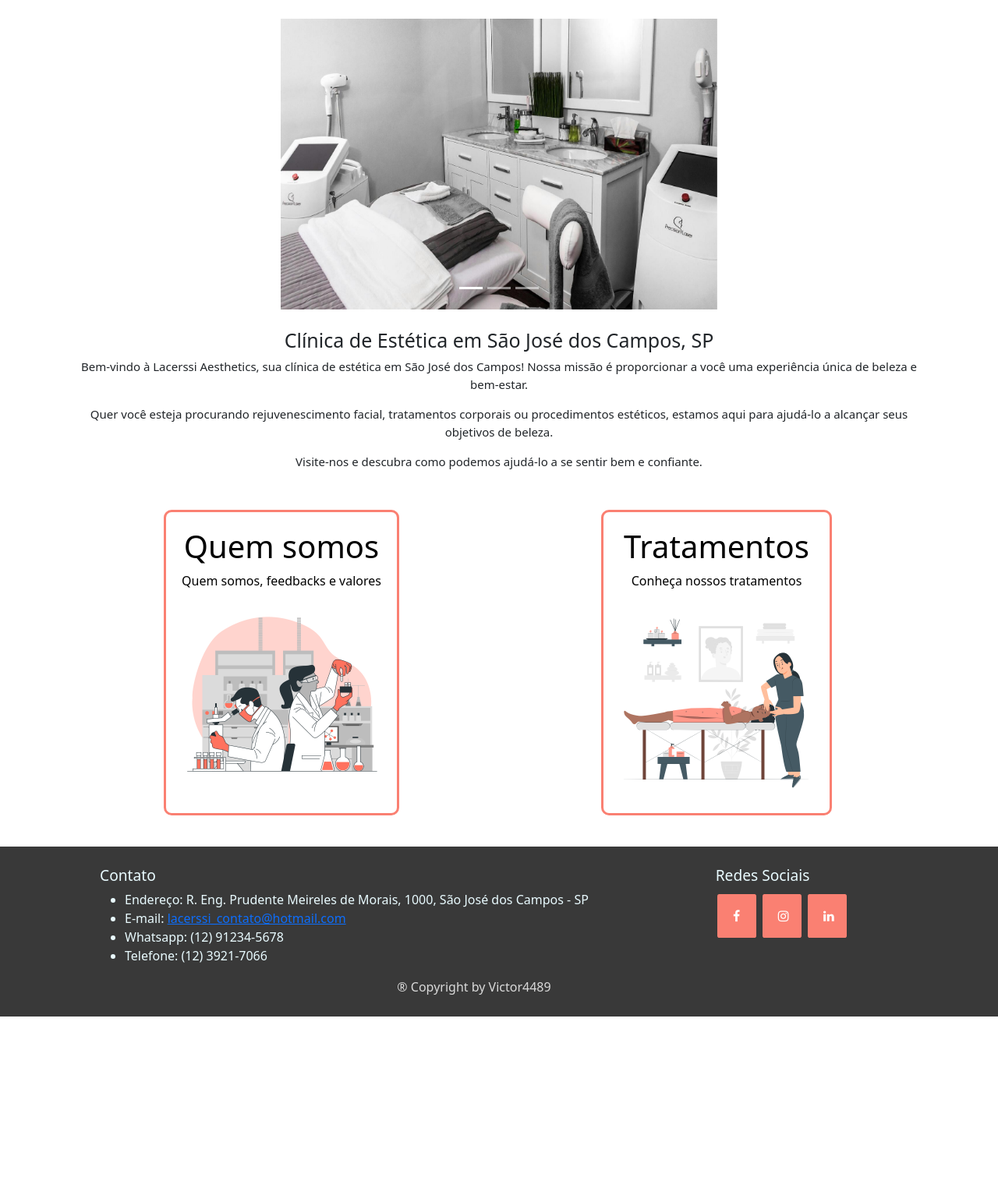
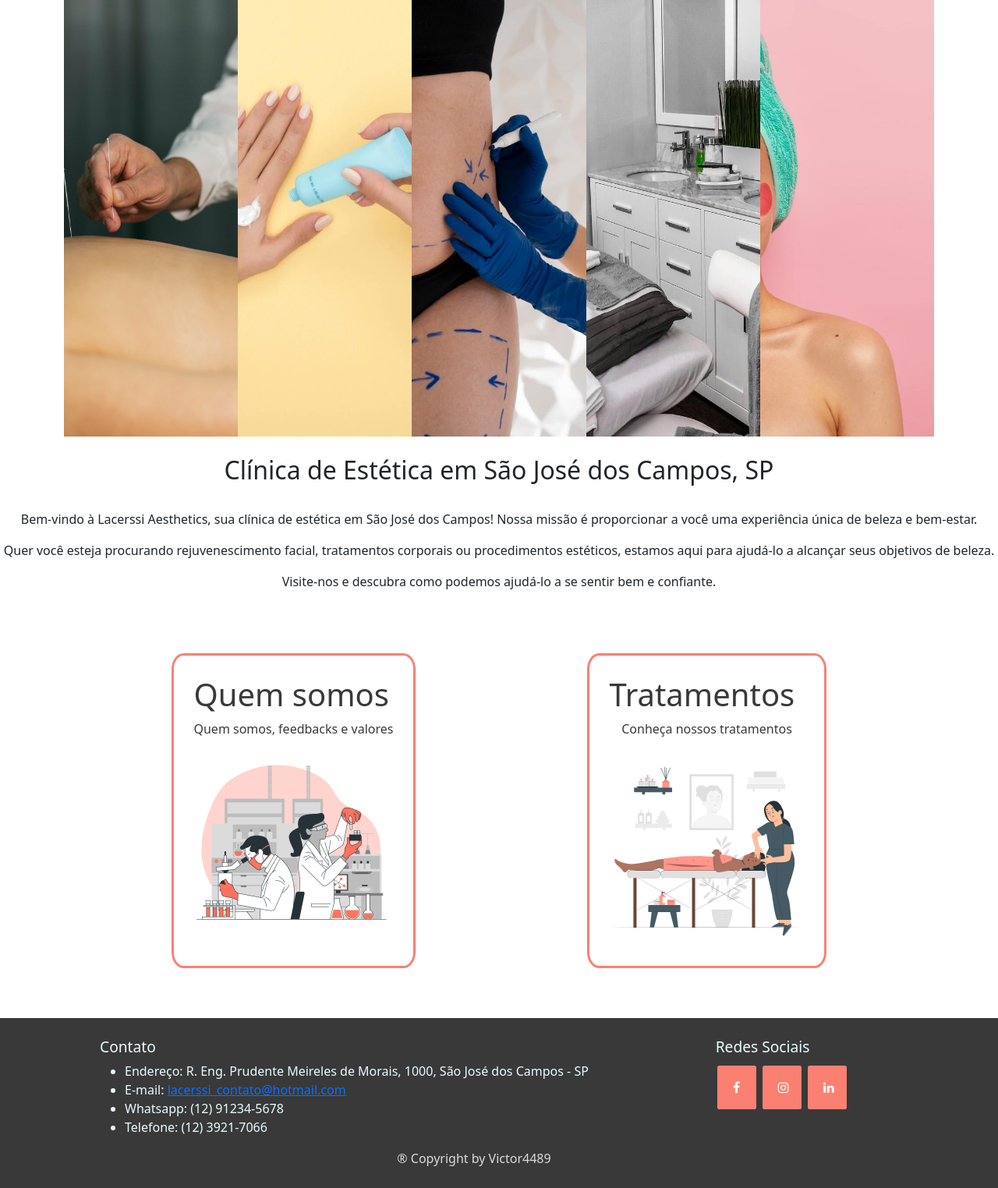
Before and after one commit to victor4486/Desafio-3, a Flask app: page / in a window 1280 px wide. Shown: the part 104-1628 px from the top of the page at 78% size. Before the commit the page ends 1408 px from the top, so only its background shows below. Run offline with Flask 3, Linux system fonts and the light colour scheme.

Commit message:
adicionando imagens, limpando código e mudando carousel

```diff
--- a/static/css/style.css
+++ b/static/css/style.css
@@ -119,50 +119,98 @@
       opacity: 0.7;
   }
 
-/* index */
-.titulo-index {
-    font-size: 25px;
+/* ############# corousel ############# */
+
+.gallery-wrap {
+    display: flex;
+    flex-direction: row;
+    width: 100%;
+    height: 70vh;
+  }
+
+  .item {
+    flex: 1;
+    height: 100%;
+    background-position: center;
+    background-size: cover;
+    background-repeat: none;
+    transition: flex 0.8s ease;
+  }
+  .item:hover {
+    flex: 7;
+  }
+
+  .item-1 {
+    background-image: url('/static/imagens/acupuntura.jpg');
+  }
+
+  .item-2 {
+    background-image: url('/static/imagens/creme.jpg');
+  }
+
+  .item-3 {
+    background-image: url('/static/imagens/intradermo.jpg');
+  }
+
+  .item-4 {
+    background-image: url("/static/imagens/clinica.jpg");
+  }
+
+  .item-5 {
+    background-image: url('/static/imagens/coracao.jpg');
+  }
+
+  .social {
+    position: absolute;
+    right: 35px;
+    bottom: 0;
+  }
+  .social img {
+    display: block;
+    width: 32px;
+  }
+
+
+/* ############# index ############## */
+
+.container-text-index h1, p{
+    display: flex;
+    justify-content: center;
 }
 
-.txt-index {
-    align-items: center;
-    margin-bottom: 50px;
-    font-size: 15px;
+.container-text-index h1{
+    font-size: 2rem;
+    padding: 1.5rem;
 }
 
-.imagens-carousel {
-    width: 70vh;
-    height: auto;
+.container-img-index{
+    display: flex;
+    justify-content:space-evenly;
+    text-decoration: none;
+    padding: 5% 0px 5% 0px;
+}
+
+.container-img-index a{
+    text-decoration: none;
+    color: var(--text-color1);
+}
+
+.container-img-button {
     display: flex;
     justify-content: center;
-    align-items: center;
-    margin: auto;
+    border: 3px solid var(--primary-color);
+    border-radius: 5%;
+    padding: 2%;
+    transition: transform 0.3s ease;
 }
 
-.display-flex-index {
-    display: flex;
-    justify-content: space-between;
+.container-img-button:hover {
+    transform: translateY(-10px);
 }
 
 .imagens-index {
     width: 250px;
     height: 250px;
-}
-
-.text {
-    transition: transform 0.3s ease;
-    border: 3px solid salmon;
-    border-radius: 10px;
-    padding: 20px;
-    width: 100%;
-    max-width: 400px;
-    height: auto;
-    text-align: center;
-    color: black;
-}
-
-.text:hover {
-    transform: translateY(-10px); /* Levanta o elemento 10 pixels */
 }
 
 /* Sobre */
--- a/templates/index.html
+++ b/templates/index.html
@@ -2,81 +2,50 @@
 
 {% block conteudo %}
 
-<main>
+<section>
     <div class="container">
-        <!-- Carousel -->
-        <div class="container my-4"> <!-- Container para alinhamento responsivo -->
-            <div id="carouselExampleIndicators" class="carousel slide" data-bs-ride="carousel">
-                <!-- Indicadores do Carousel -->
-                <div class="carousel-indicators">
-                    <button type="button" data-bs-target="#carouselExampleIndicators" data-bs-slide-to="0" class="active" aria-label="Slide 1"></button>
-                    <button type="button" data-bs-target="#carouselExampleIndicators" data-bs-slide-to="1" aria-label="Slide 2"></button>
-                    <button type="button" data-bs-target="#carouselExampleIndicators" data-bs-slide-to="2" aria-label="Slide 3"></button>
-                </div>
-
-                <!-- Slides do Carousel -->
-                <div class='imagens-carousel'>
-                    <div class="carousel-inner">
-                        <div class="carousel-item active">
-                            <img src="/static/imagens/clinica.jpg" alt="Imagem da clínica" class="d-block w-100"> <!-- Imagens ocupam a largura total -->
-                        </div>
-                        <div class="carousel-item">
-                            <img src="/static/imagens/creme.jpg" alt="Imagem de creme" class="d-block w-100">
-                        </div>
-                        <div class="carousel-item">
-                            <img src="/static/imagens/oleo.jpg" alt="Imagem de óleo" class="d-block w-100">
-                        </div>
-                    </div>
-                </div>
-                <!-- Controles do Carousel -->
-                <button class="carousel-control-prev" type="button" data-bs-target="#carouselExampleIndicators" data-bs-slide="prev">
-                    <span class="carousel-control-prev-icon" aria-hidden="true"></span>
-                    <span class="visually-hidden">Anterior</span> <!-- Texto para acessibilidade -->
-                </button>
-                <button class="carousel-control-next" type="button" data-bs-target="#carouselExampleIndicators" data-bs-slide="next">
-                    <span class="carousel-control-next-icon" aria-hidden="true"></span>
-                    <span class="visually-hidden">Próximo</span> <!-- Texto para acessibilidade -->
-                </button>
+        <div class="gallery-wrap">
+            <div class="item item-1"></div>
+            <div class="item item-2"></div>
+            <div class="item item-3"></div>
+            <div class="item item-4"></div>
+            <div class="item item-5"></div>
         </div>
     </div>
 
-        <div class="container my-4"> <!-- Adiciona espaçamento vertical -->
-            <div class="text-center"> <!-- Centraliza o título -->
-                <h1 class='titulo-index'>Clínica de Estética em São José dos Campos, SP</h1>
-            </div>
+</section>
 
-            <div class='txt-index text-center'> <!-- Centraliza o texto -->
+
+<main>
+    <div class='container-text-index'>
+        <h1>Clínica de Estética em São José dos Campos, SP</h1>
+
         <p>
             Bem-vindo à Lacerssi Aesthetics, sua clínica de estética em São José dos Campos! Nossa missão é proporcionar a você uma experiência única de beleza e bem-estar.
         </p>
-
         <p>
             Quer você esteja procurando rejuvenescimento facial, tratamentos corporais ou procedimentos estéticos, estamos aqui para ajudá-lo a alcançar seus objetivos de beleza.
         </p>
-
         <p>
             Visite-nos e descubra como podemos ajudá-lo a se sentir bem e confiante.
         </p>
     </div>
-        </div>
 
-        <div class="container my-4"> <!-- Espaçamento vertical -->
-            <!-- Seção para quem somos e tratamentos -->
-            <div class="row justify-content-center"> <!-- Centraliza a linha -->
-                <!-- Quem somos -->
-                <div class="col-md-6 col-12 mb-3 d-flex justify-content-center"> <!-- Centraliza a coluna -->
-                    <a href="/Sobre" class="text-decoration-none text-dark"> <!-- Remove sublinhados e cor padrão -->
-                        <div class="text"> <!-- Customização com borda e animação -->
+    <div class='container-img-index'>
+
+        <div class='container-img-button'>
+            <a href="/Sobre">
+                <div>
                     <h1>Quem somos</h1>
                     <p>Quem somos, feedbacks e valores</p>
-                            <img src="/static/imagens/laboratory-bro.png" alt="Imagem de laboratório" class="imagens-index"> <!-- Centraliza a imagem -->
+                    <img src="/static/imagens/laboratory-bro.png" alt="Imagem de laboratório" class="imagens-index">
                 </div>
             </a>
         </div>
-                <!-- Tratamentos -->
-                <div class="col-md-6 col-12 mb-3 d-flex justify-content-center"> <!-- Centraliza a coluna -->
-                    <a href="/Tratamentos" class="text-decoration-none text-dark"> <!-- Remove sublinhados -->
-                        <div class="text"> <!-- Customização com borda e animação -->
+
+        <div class='container-img-button'>
+            <a href="/Tratamentos">
+                <div>
                     <h1>Tratamentos</h1>
                     <p>Conheça nossos tratamentos</p>
                     <img src="/static/imagens/massagem-facial.png" alt="Imagem de massagem" class="imagens-index">
@@ -84,10 +53,5 @@
             </a>
         </div>
     </div>
-        </div>
-
-
-
-    </div>
 </main>
 {% endblock %}
```
Also changed, not shown: static/imagens/acupuntura.jpg (added), static/imagens/botox.jpg (added), static/imagens/coracao.jpg (added), static/imagens/intradermo.jpg (added). Lines whose indentation alone changed are shown as unchanged.
